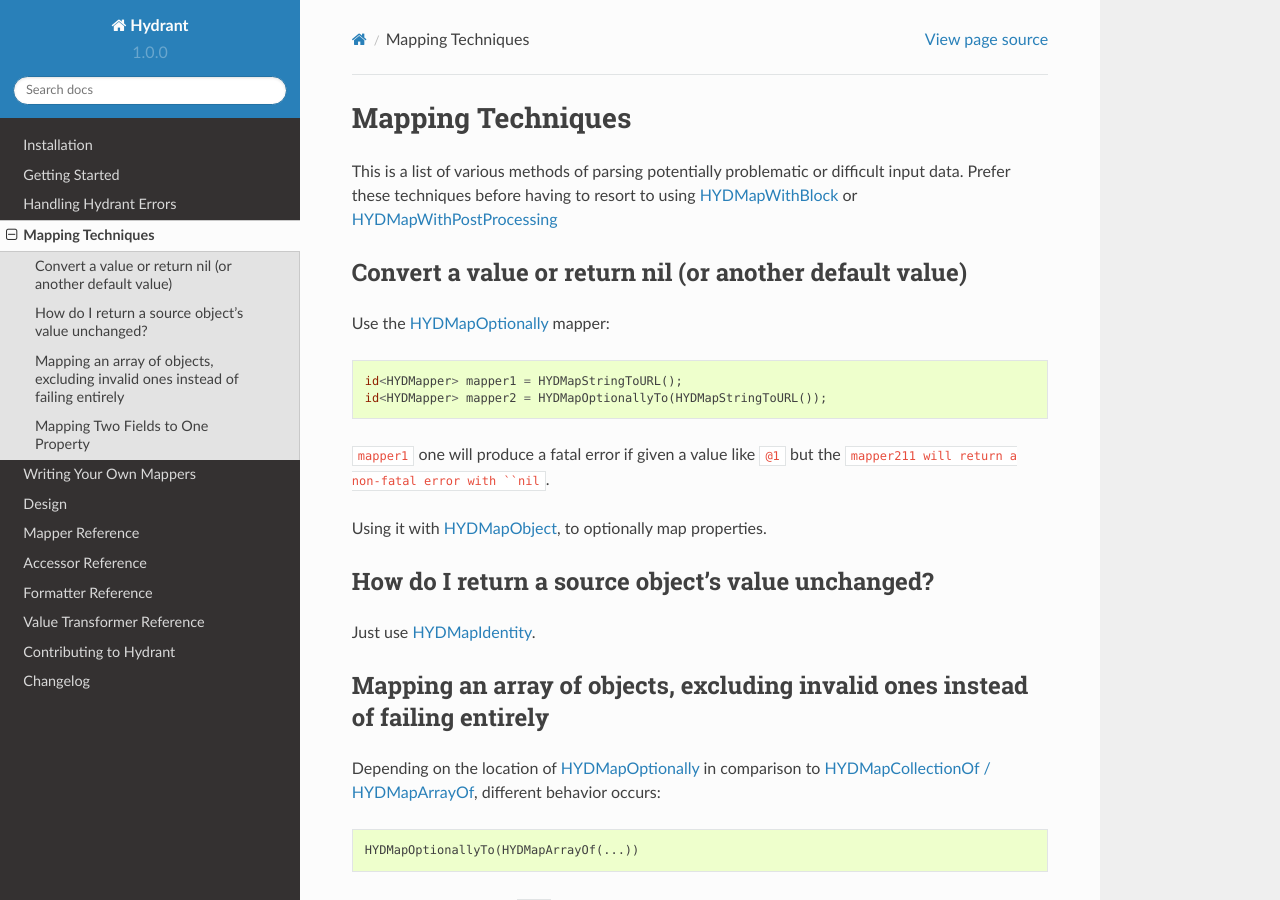
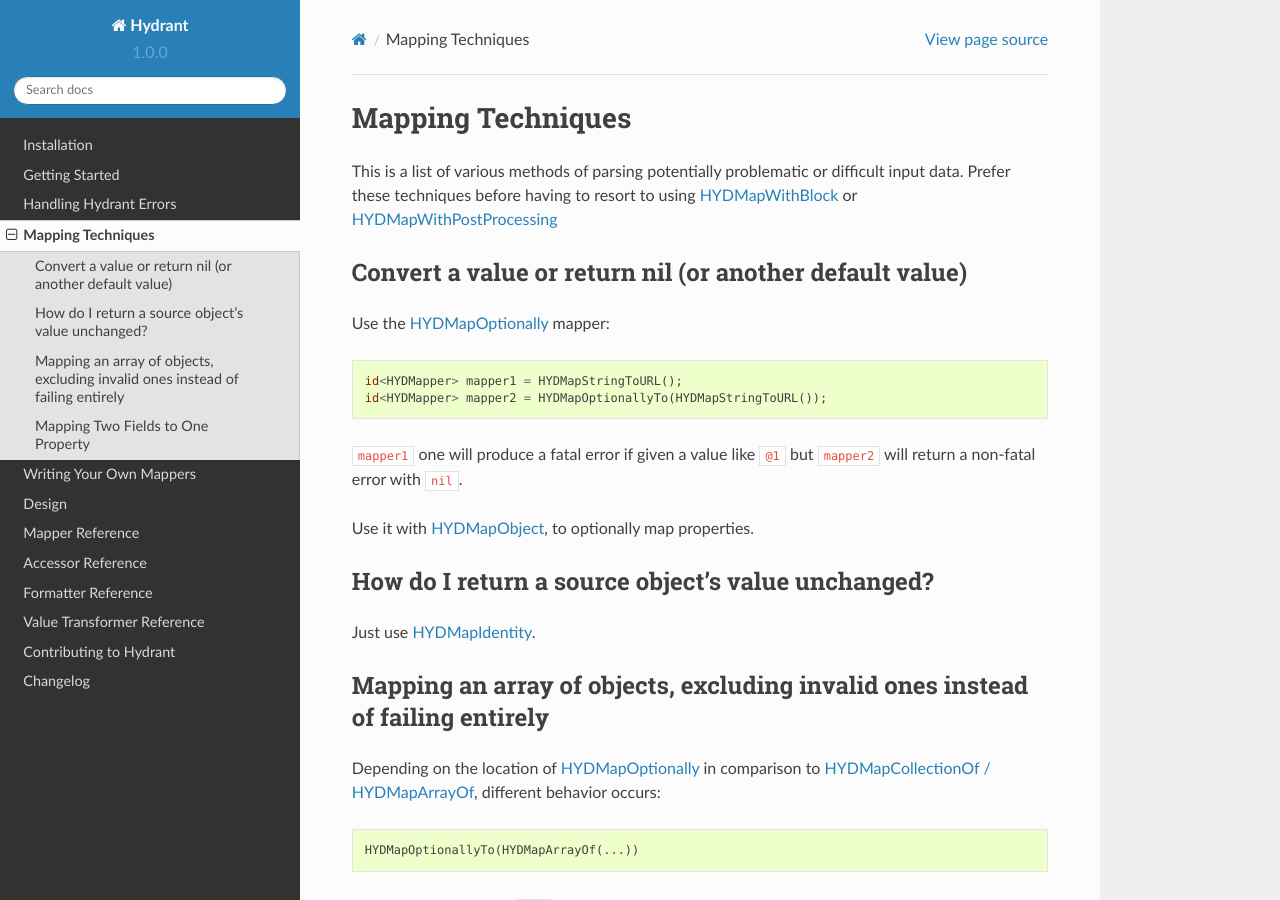
Before and after one commit to jeffh/Hydrant, a Sphinx documentation site: the page built from docs/source/mapping_techniques.rst, in a window 1280 px wide and 900 px high. Built offline with Sphinx 7.4.7 and the Read the Docs theme 2.0.0, drawn with Linux system fonts in a browser that asks for light colours.

Commit message:
More documentation typos

```diff
--- a/docs/source/mapping_techniques.rst
+++ b/docs/source/mapping_techniques.rst
@@ -20,9 +20,9 @@
     id<HYDMapper> mapper2 = HYDMapOptionallyTo(HYDMapStringToURL());
 
 ``mapper1`` one will produce a fatal error if given a value like ``@1`` but
-the ``mapper211 will return a non-fatal error with ``nil``.
+``mapper2`` will return a non-fatal error with ``nil``.
 
-Using it with :ref:`HYDMapObject`, to optionally map properties.
+Use it with :ref:`HYDMapObject`, to optionally map properties.
 
 
 How do I return a source object's value unchanged?
--- a/docs/source/writing_mappers.rst
+++ b/docs/source/writing_mappers.rst
@@ -26,7 +26,7 @@
 other mappers to achieve their work.
 
 Type-checking (via ``-[isKindOfClass:]``) is a bit more sensitive. You should
-do type checking to avoid crashing, but string type checks to specific concrete
+do type checking to avoid crashing, but strict type checks to specific concrete
 classes should be considered carefully, because :ref:`HYDMapType` can cover
 those use cases.
 
```
